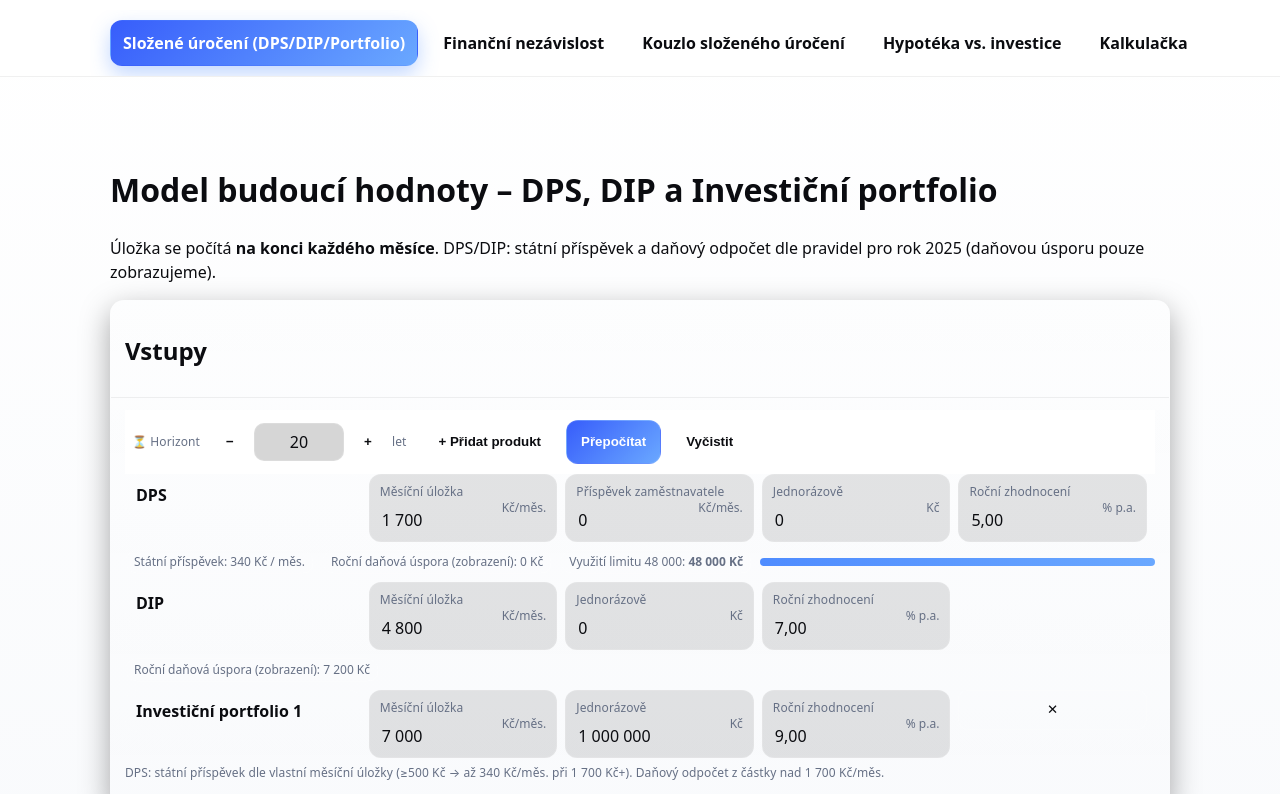
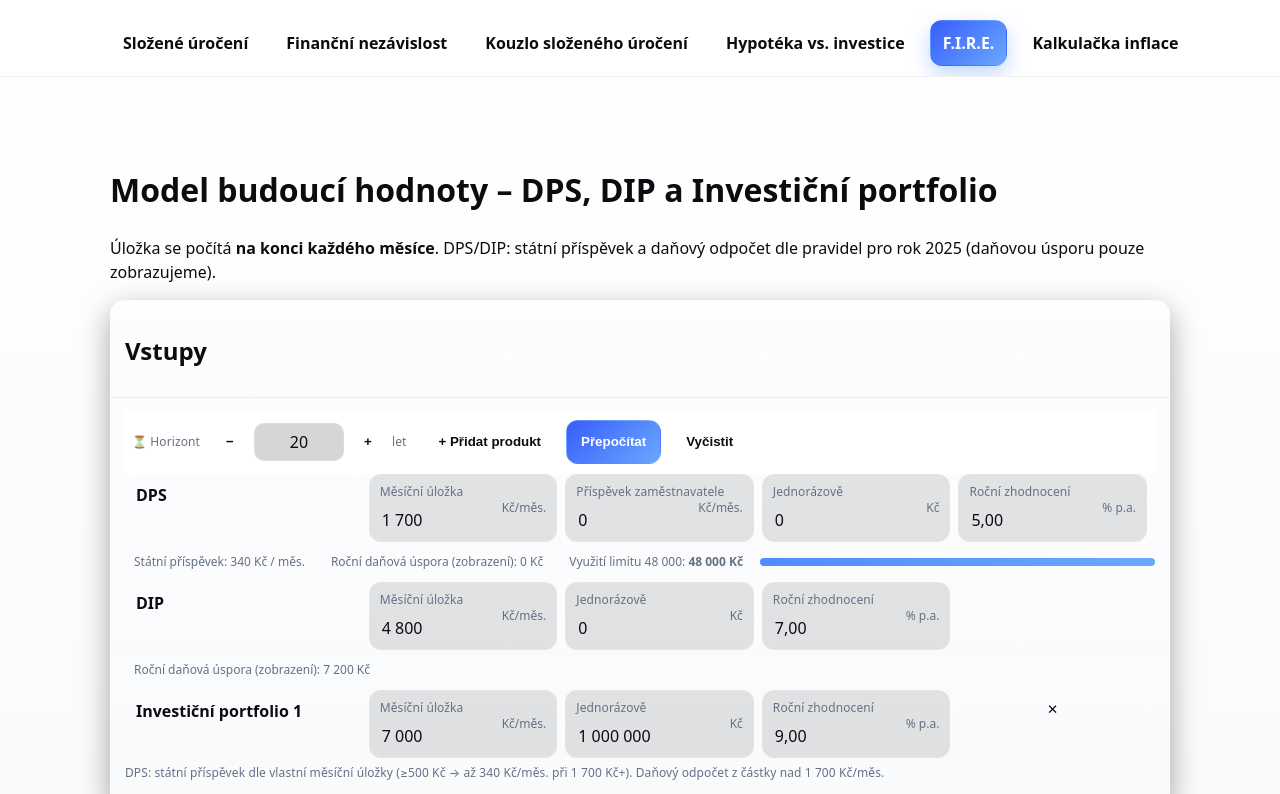
Before and after one commit to Yarouch/InvestCalc, a plain HTML site: page fzkalkulacka.html in a window 1280 px wide. Shown: the top 794 px of the page. Drawn offline with Linux system fonts and the light colour scheme.

Commit message:
Update fzkalkulacka.html

```diff
--- a/fzkalkulacka.html
+++ b/fzkalkulacka.html
@@ -147,10 +147,11 @@
 <body>
   <nav class="topnav">
     <div class="inner">
-      <a class="active" href="index.html" id="nav-uroceni">Složené úročení (DPS/DIP/Portfolio)</a>
+      <a href="index.html" id="nav-uroceni">Složené úročení</a>
       <a href="renta.html" id="nav-renta">Finanční nezávislost</a>
       <a href="kouzlo.html" id="nav-kouzlo">Kouzlo složeného úročení</a>
       <a href="hypoinv.html" id="nav-hypo">Hypotéka vs. investice</a>
+      <a class="active" href="fzkalkulacka.html" id="f.i.r.e.">F.I.R.E.</a>
       <a href="inflace.html" id="nav-inflace">Kalkulačka inflace</a>
     </div>
   </nav>
```
